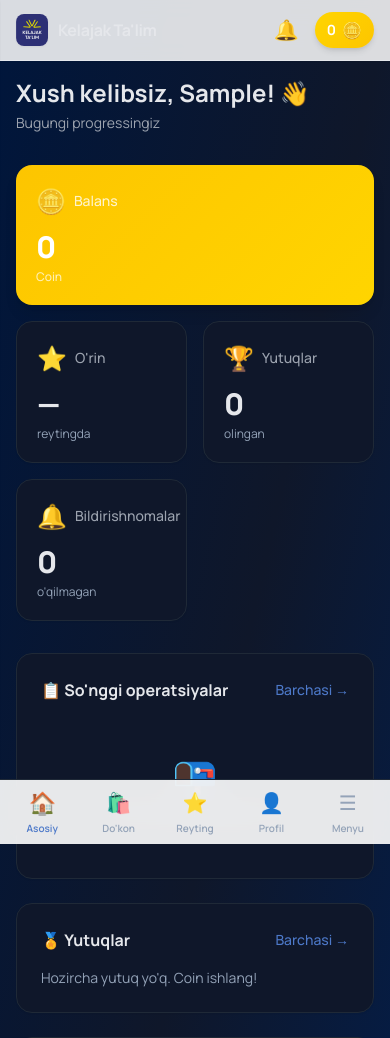
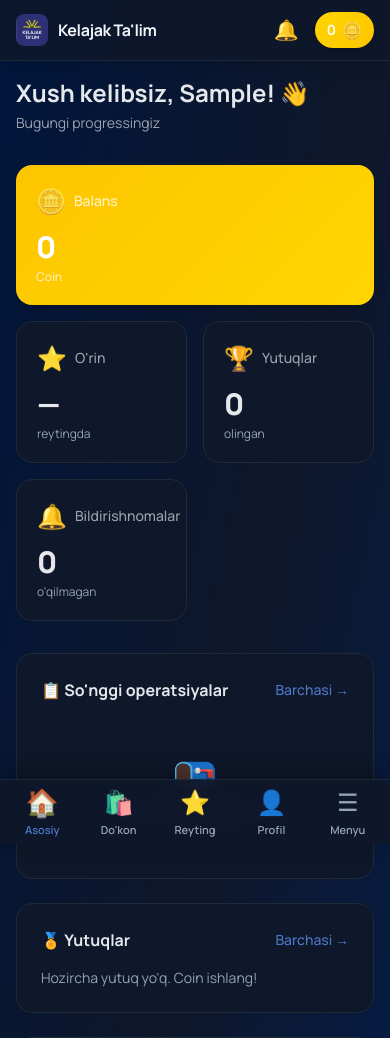
Before and after one commit to iyricc-8/Kelajak-talim-coin-system, a Flask app: page /dashboard in a window 390 px wide. Shown: the top 1038 px of the page. Run offline with Flask 3, Linux system fonts and the light colour scheme; the visitor is signed in with stand-in values (Sample User, id 1); data comes from the database, SQL or seed files in the repository; data that the repository does not hold is empty; some libraries are stand-ins or nearby versions.

Commit message:
feat: implement initial admin and student dashboard layouts with navigation and responsive design.

```diff
--- a/app/templates/admin/layout.html
+++ b/app/templates/admin/layout.html
@@ -54,12 +54,12 @@
     <!-- Main Content -->
     <main class="flex-1 w-full lg:ml-64 min-w-0">
         <!-- Top bar -->
-        <header class="bg-white/90 backdrop-blur-md border-b border-slate-100 px-4 lg:px-8 py-3 lg:py-4 flex items-center justify-between sticky top-0 z-20">
+        <header class="bg-slate-900/80 backdrop-blur-md border-b border-slate-800 px-4 lg:px-8 py-3 lg:py-4 flex items-center justify-between sticky top-0 z-20 shadow-sm">
             <div class="flex items-center gap-3">
-                <button onclick="toggleAdminSidebar()" class="lg:hidden p-2 -ml-2 rounded-lg hover:bg-slate-100 text-slate-600">
+                <button onclick="toggleAdminSidebar()" class="lg:hidden p-2 -ml-2 rounded-lg hover:bg-slate-800 text-slate-300">
                     <svg class="w-5 h-5" fill="none" stroke="currentColor" viewBox="0 0 24 24"><path stroke-linecap="round" stroke-linejoin="round" stroke-width="2" d="M4 6h16M4 12h16M4 18h16"/></svg>
                 </button>
-                <h1 class="font-bold text-slate-800 lg:text-lg w-32 sm:w-auto truncate">{% block page_title %}Administrator{% endblock %}</h1>
+                <h1 class="font-bold text-slate-100 lg:text-lg w-32 sm:w-auto truncate">{% block page_title %}Administrator{% endblock %}</h1>
             </div>
             <div class="flex items-center gap-2 lg:gap-3">
                 <div class="flex items-center gap-2 text-sm text-slate-600">
--- a/app/templates/student/layout.html
+++ b/app/templates/student/layout.html
@@ -86,11 +86,13 @@
 
     <!-- Main Content -->
     <main class="flex-1 min-w-0 lg:ml-0 pb-20 lg:pb-0">
-        <!-- Mobile header (Glassmorphism) -->
-        <header class="lg:hidden bg-white/85 backdrop-blur-md border-b border-slate-100/50 px-4 py-3 flex items-center justify-between sticky top-0 z-20 shadow-sm">
+        <!-- Mobile header (Glassmorphism Dark) -->
+        <header class="lg:hidden bg-slate-900/80 backdrop-blur-lg border-b border-slate-800 px-4 py-3 flex items-center justify-between sticky top-0 z-20 shadow-lg">
             <div class="flex items-center gap-2.5">
-                <img src="{{ url_for('static', filename='img/logo.jpg') }}" alt="Logo" class="w-8 h-8 rounded-lg shadow-sm object-cover">
-                <span class="font-bold text-slate-800 text-base tracking-tight">Kelajak Ta'lim</span>
+                <div class="w-8 h-8 rounded-lg bg-white flex items-center justify-center overflow-hidden">
+                    <img src="{{ url_for('static', filename='img/logo.jpg') }}" alt="Logo" class="w-full h-full object-contain">
+                </div>
+                <span class="font-bold text-slate-100 text-base tracking-tight">Kelajak Ta'lim</span>
             </div>
             <div class="flex items-center gap-3">
                 <a href="{{ url_for('student.notifications') }}" class="relative p-1">
@@ -112,27 +114,27 @@
     </main>
 
     <!-- Mobile Bottom Navigation (App-like) -->
-    <nav class="lg:hidden fixed bottom-0 w-full bg-white/90 backdrop-blur-lg border-t border-slate-100 z-40 transition-transform duration-300" style="padding-bottom: env(safe-area-inset-bottom);">
+    <nav class="lg:hidden fixed bottom-0 w-full bg-slate-900/90 backdrop-blur-lg border-t border-slate-800 z-40 transition-transform duration-300 shadow-[0_-4px_20px_rgba(0,0,0,0.3)]" style="padding-bottom: env(safe-area-inset-bottom);">
         <div class="flex justify-around items-center h-16 px-1">
-            <a href="{{ url_for('student.dashboard') }}" class="flex flex-col items-center justify-center w-full h-full space-y-1 transition-colors {% if request.endpoint == 'student.dashboard' %}text-brand-600{% else %}text-slate-400 hover:text-slate-600{% endif %}">
-                <span class="text-xl transition-transform {% if request.endpoint == 'student.dashboard' %}scale-110{% endif %}">🏠</span>
-                <span class="text-[10px] font-semibold">Asosiy</span>
+            <a href="{{ url_for('student.dashboard') }}" class="flex flex-col items-center justify-center w-full h-full space-y-1 transition-colors {% if request.endpoint == 'student.dashboard' %}text-brand-400{% else %}text-slate-400 hover:text-slate-200{% endif %}">
+                <span class="text-2xl transition-transform {% if request.endpoint == 'student.dashboard' %}scale-110{% endif %}">🏠</span>
+                <span class="text-[11px] font-semibold">Asosiy</span>
             </a>
-            <a href="{{ url_for('store.store') }}" class="flex flex-col items-center justify-center w-full h-full space-y-1 transition-colors {% if request.endpoint == 'store.store' %}text-brand-600{% else %}text-slate-400 hover:text-slate-600{% endif %}">
-                <span class="text-xl transition-transform {% if request.endpoint == 'store.store' %}scale-110{% endif %}">🛍️</span>
-                <span class="text-[10px] font-semibold">Do'kon</span>
+            <a href="{{ url_for('store.store') }}" class="flex flex-col items-center justify-center w-full h-full space-y-1 transition-colors {% if request.endpoint == 'store.store' %}text-brand-400{% else %}text-slate-400 hover:text-slate-200{% endif %}">
+                <span class="text-2xl transition-transform {% if request.endpoint == 'store.store' %}scale-110{% endif %}">🛍️</span>
+                <span class="text-[11px] font-semibold">Do'kon</span>
             </a>
-            <a href="{{ url_for('student.leaderboard') }}" class="flex flex-col items-center justify-center w-full h-full space-y-1 transition-colors {% if request.endpoint == 'student.leaderboard' %}text-brand-600{% else %}text-slate-400 hover:text-slate-600{% endif %}">
-                <span class="text-xl transition-transform {% if request.endpoint == 'student.leaderboard' %}scale-110{% endif %}">⭐</span>
-                <span class="text-[10px] font-semibold">Reyting</span>
+            <a href="{{ url_for('student.leaderboard') }}" class="flex flex-col items-center justify-center w-full h-full space-y-1 transition-colors {% if request.endpoint == 'student.leaderboard' %}text-brand-400{% else %}text-slate-400 hover:text-slate-200{% endif %}">
+                <span class="text-2xl transition-transform {% if request.endpoint == 'student.leaderboard' %}scale-110{% endif %}">⭐</span>
+                <span class="text-[11px] font-semibold">Reyting</span>
             </a>
-            <a href="{{ url_for('student.profile') }}" class="flex flex-col items-center justify-center w-full h-full space-y-1 transition-colors {% if request.endpoint == 'student.profile' %}text-brand-600{% else %}text-slate-400 hover:text-slate-600{% endif %}">
-                <span class="text-xl transition-transform {% if request.endpoint == 'student.profile' %}scale-110{% endif %}">👤</span>
-                <span class="text-[10px] font-semibold">Profil</span>
+            <a href="{{ url_for('student.profile') }}" class="flex flex-col items-center justify-center w-full h-full space-y-1 transition-colors {% if request.endpoint == 'student.profile' %}text-brand-400{% else %}text-slate-400 hover:text-slate-200{% endif %}">
+                <span class="text-2xl transition-transform {% if request.endpoint == 'student.profile' %}scale-110{% endif %}">👤</span>
+                <span class="text-[11px] font-semibold">Profil</span>
             </a>
-            <button onclick="toggleSidebar()" class="flex flex-col items-center justify-center w-full h-full space-y-1 text-slate-400 hover:text-slate-600 transition-colors">
-                <span class="text-xl">☰</span>
-                <span class="text-[10px] font-semibold">Menyu</span>
+            <button onclick="toggleSidebar()" class="flex flex-col items-center justify-center w-full h-full space-y-1 text-slate-400 hover:text-slate-200 transition-colors">
+                <span class="text-2xl">☰</span>
+                <span class="text-[11px] font-semibold">Menyu</span>
             </button>
         </div>
     </nav>
```
